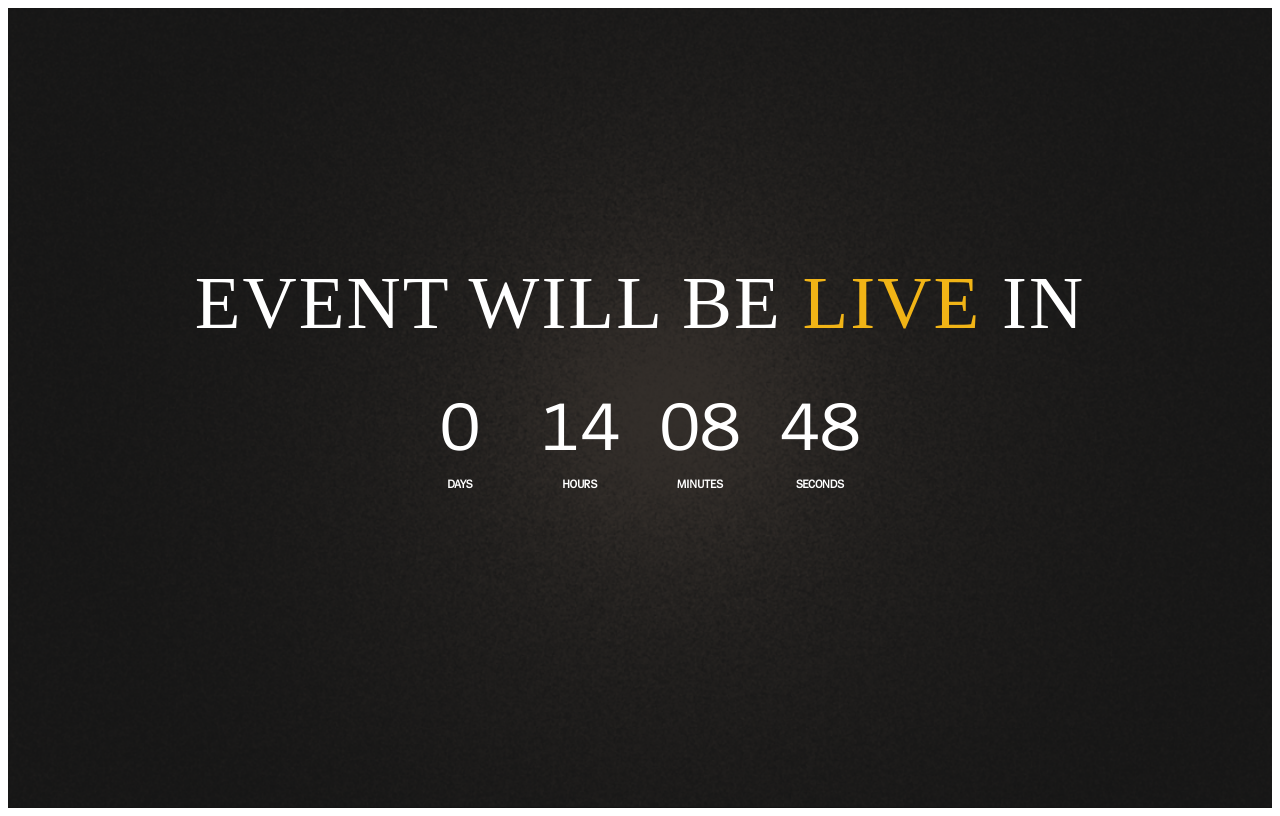
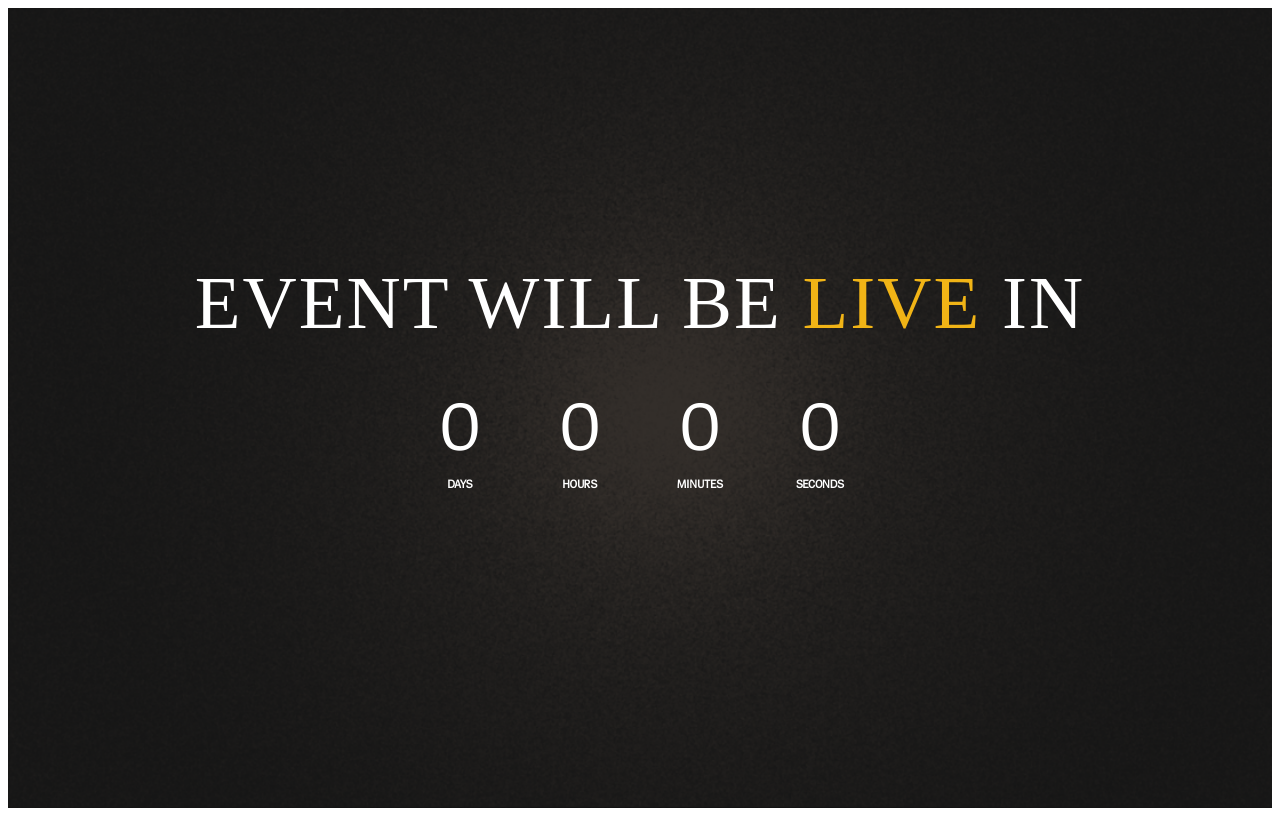
Before and after one commit to mrityunjayshukla411/techno-colosseum2, a Gatsby site: page /countdown in a window 1280 px wide. Built offline with nearby package versions, Linux system fonts and the light colour scheme; Gatsby itself is replaced by a stand-in of ours; a web font is replaced by a local one.

Commit message:
Countdoen fix

```diff
--- a/src/pages/countdown.js
+++ b/src/pages/countdown.js
@@ -60,19 +60,19 @@ class Countdown extends React.Component {
                     )}
                     {hours && (
                         <div className="countdown-item">
-                            {hours}
+                            {/* {hours} */}0
                             <span>hours</span>
                         </div>
                     )}
                     {minutes && (
                         <div className="countdown-item">
-                            {minutes}
+                            {/* {minutes} */}0
                             <span>minutes</span>
                         </div>
                     )}
                     {seconds && (
                         <div className="countdown-item">
-                            {seconds}
+                            {/* {seconds} */}0
                             <span>seconds</span>
                         </div>
                     )}
```
